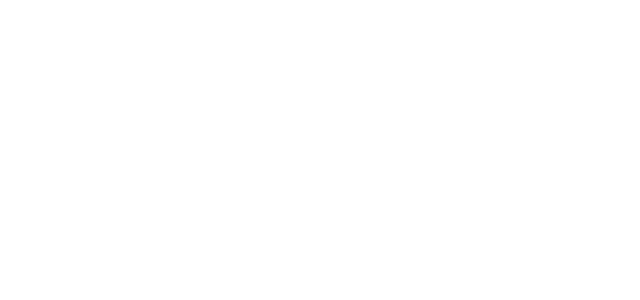
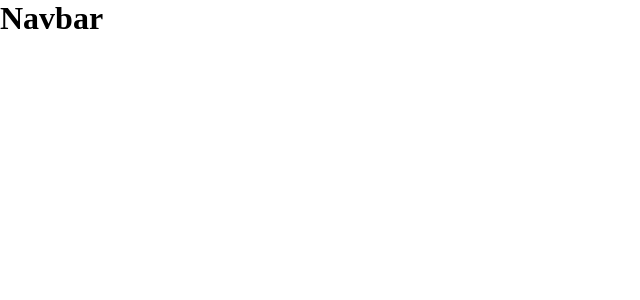
Before and after one commit to sbharth1/chat-app, a React (Vite) app in the folder client/: page /dashboard in a window 1280 px wide. Before the commit this address had no page. Shown: the top 300 px of the page, without its empty margins (0-640 px from the left). Built offline with nearby package versions, Linux system fonts and the light colour scheme.

Commit message:
redirect

```diff
--- a/client/src/components/Login.tsx
+++ b/client/src/components/Login.tsx
@@ -3,6 +3,7 @@
 import { LoginFormData } from '../types';
 import axios from 'axios'
 import Cookies from 'js-cookie';
+import { useNavigate } from 'react-router-dom';
 import { loginValidateSchema } from '../types';
 import { TextField, Button, Container, Box, Typography } from '@mui/material';
 import { ToastContainer, toast } from 'react-toastify';
@@ -15,7 +16,7 @@
     email: '',
     password: '',
   });
-
+const navigate = useNavigate();
   const handleSubmit = async(e:FormEvent<HTMLFormElement>) => {
     e.preventDefault();
     const { error } = loginValidateSchema.validate(loginData, { abortEarly: false });
@@ -37,6 +38,7 @@
     token,
     { expires: 7, secure: true, sameSite: 'Strict' }
    )
+   navigate('/dashboard')
   }catch(error){
     console.log(error + "---response error")
   }
--- a/client/src/components/Navbar.tsx
+++ b/client/src/components/Navbar.tsx
@@ -1,7 +1,7 @@
 
 const Navbar = () => {
   return (
-    <div>Navbar</div>
+    <h1>Navbar</h1>
   )
 }
 
--- a/client/src/main.tsx
+++ b/client/src/main.tsx
@@ -3,12 +3,14 @@
 import { BrowserRouter as Router,Routes,Route } from 'react-router-dom'
 import Signup from './components/Signup.tsx'
 import Login from './components/Login.tsx'
+import Navbar from './components/Navbar.tsx'
 
 createRoot(document.getElementById('root')!).render(
   <Router>
     <Routes>
       <Route path="/" element={<Login/>}></Route>
       <Route path="/signup" element={<Signup/>}></Route>
+      <Route path="/dashboard" element={<Navbar/>}></Route>
       </Routes>
   </Router>
 )
```
